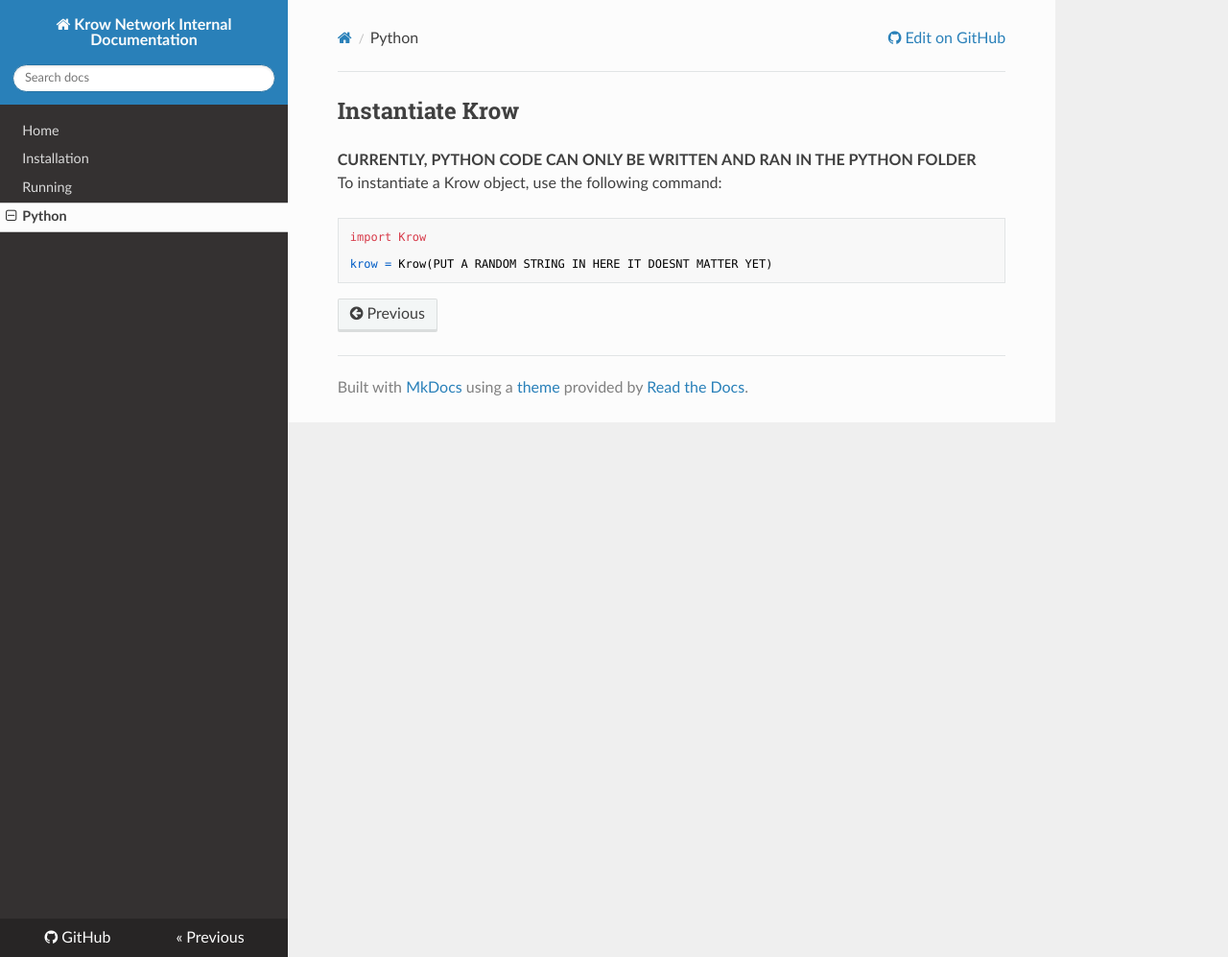
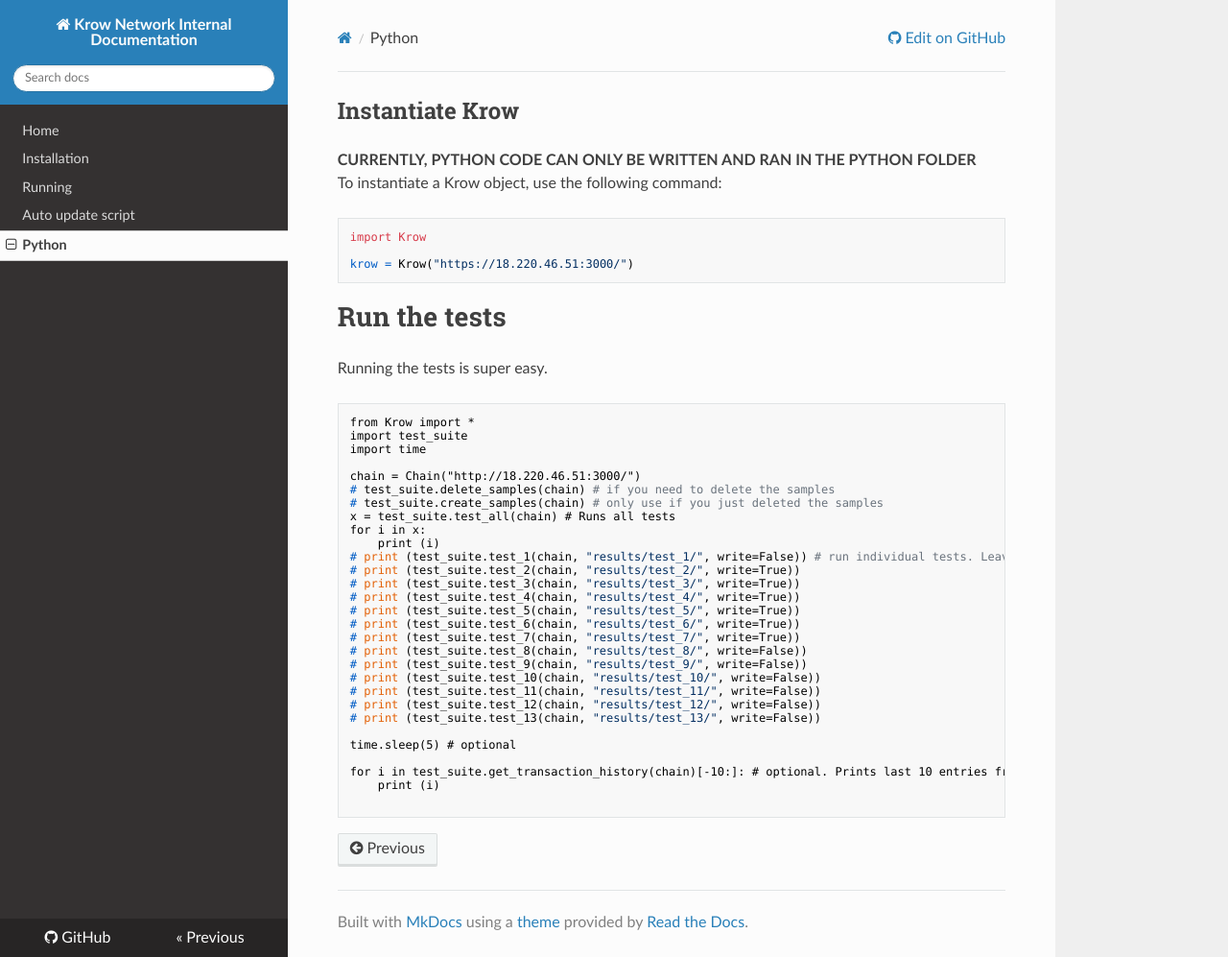
Before and after one commit to KrowNetwork/KrowAlpha, an MkDocs documentation site: the page built from docs/sources/python.md, in a window 1280 px wide and 997 px high. Shown: the whole window at 96% size. Built offline with MkDocs 1.6.1, drawn with Linux system fonts in a browser that asks for light colours; nearby versions of some CDN libraries.

Commit message:
add docs to master

```diff
--- a/docs/sources/python.md
+++ b/docs/sources/python.md
@@ -4,5 +4,39 @@
 ~~~~
 import Krow
 
-krow = Krow(PUT A RANDOM STRING IN HERE IT DOESNT MATTER YET)
+krow = Krow("https://18.220.46.51:3000/")
 ~~~~
+
+# Run the tests
+Running the tests is super easy. <br />
+~~~
+from Krow import *
+import test_suite
+import time
+
+chain = Chain("http://18.220.46.51:3000/")
+# test_suite.delete_samples(chain) # if you need to delete the samples
+# test_suite.create_samples(chain) # only use if you just deleted the samples
+x = test_suite.test_all(chain) # Runs all tests
+for i in x:
+    print (i)
+# print (test_suite.test_1(chain, "results/test_1/", write=False)) # run individual tests. Leave write=False
+# print (test_suite.test_2(chain, "results/test_2/", write=True))
+# print (test_suite.test_3(chain, "results/test_3/", write=True))
+# print (test_suite.test_4(chain, "results/test_4/", write=True))
+# print (test_suite.test_5(chain, "results/test_5/", write=True))
+# print (test_suite.test_6(chain, "results/test_6/", write=True))
+# print (test_suite.test_7(chain, "results/test_7/", write=True))
+# print (test_suite.test_8(chain, "results/test_8/", write=False))
+# print (test_suite.test_9(chain, "results/test_9/", write=False))
+# print (test_suite.test_10(chain, "results/test_10/", write=False))
+# print (test_suite.test_11(chain, "results/test_11/", write=False))
+# print (test_suite.test_12(chain, "results/test_12/", write=False))
+# print (test_suite.test_13(chain, "results/test_13/", write=False))
+
+time.sleep(5) # optional
+
+for i in test_suite.get_transaction_history(chain)[-10:]: # optional. Prints last 10 entries from the chain
+    print (i)
+
+~~~
```
Also changed, not shown: docs/sources/auto-update script.md (added, +8 -0 lines).
